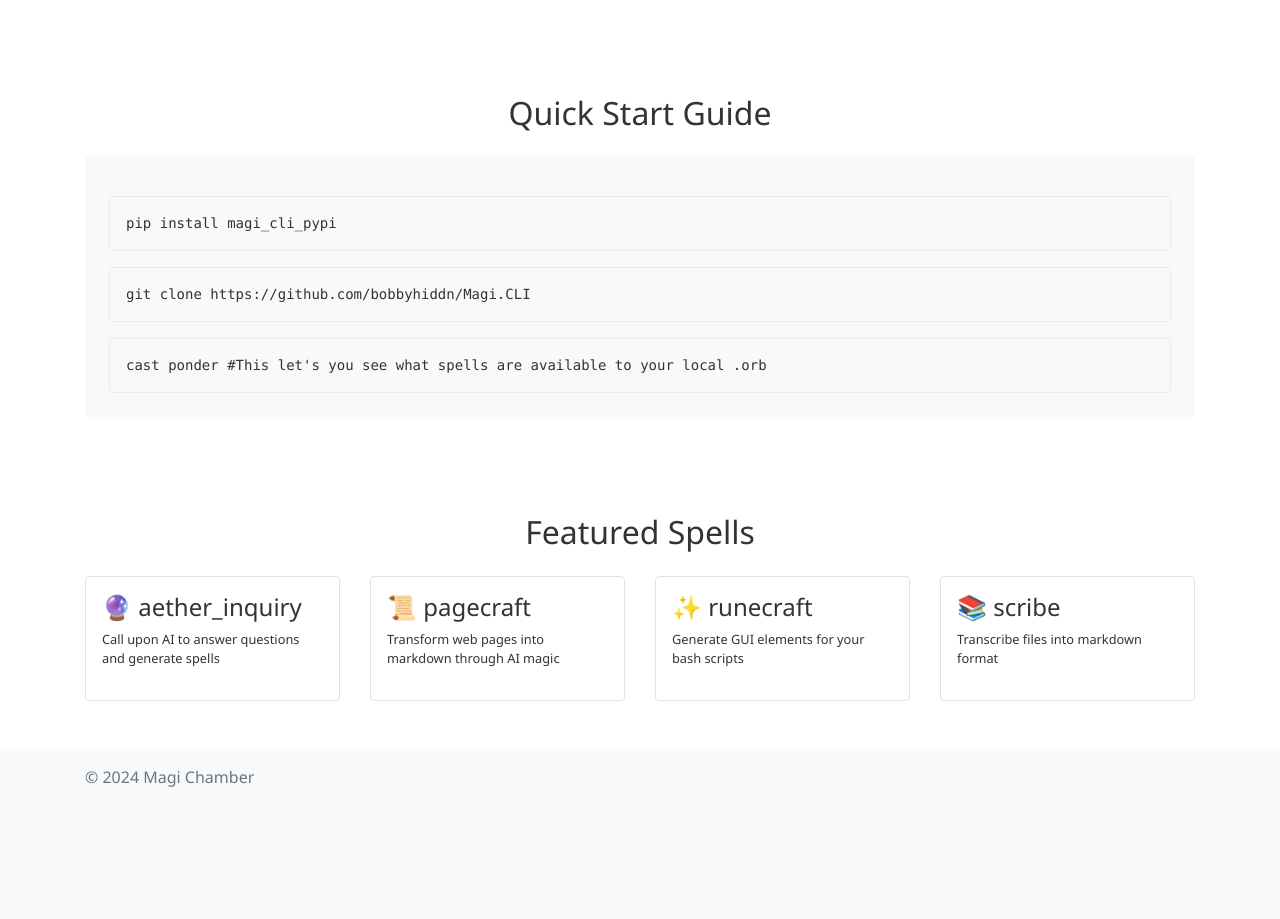
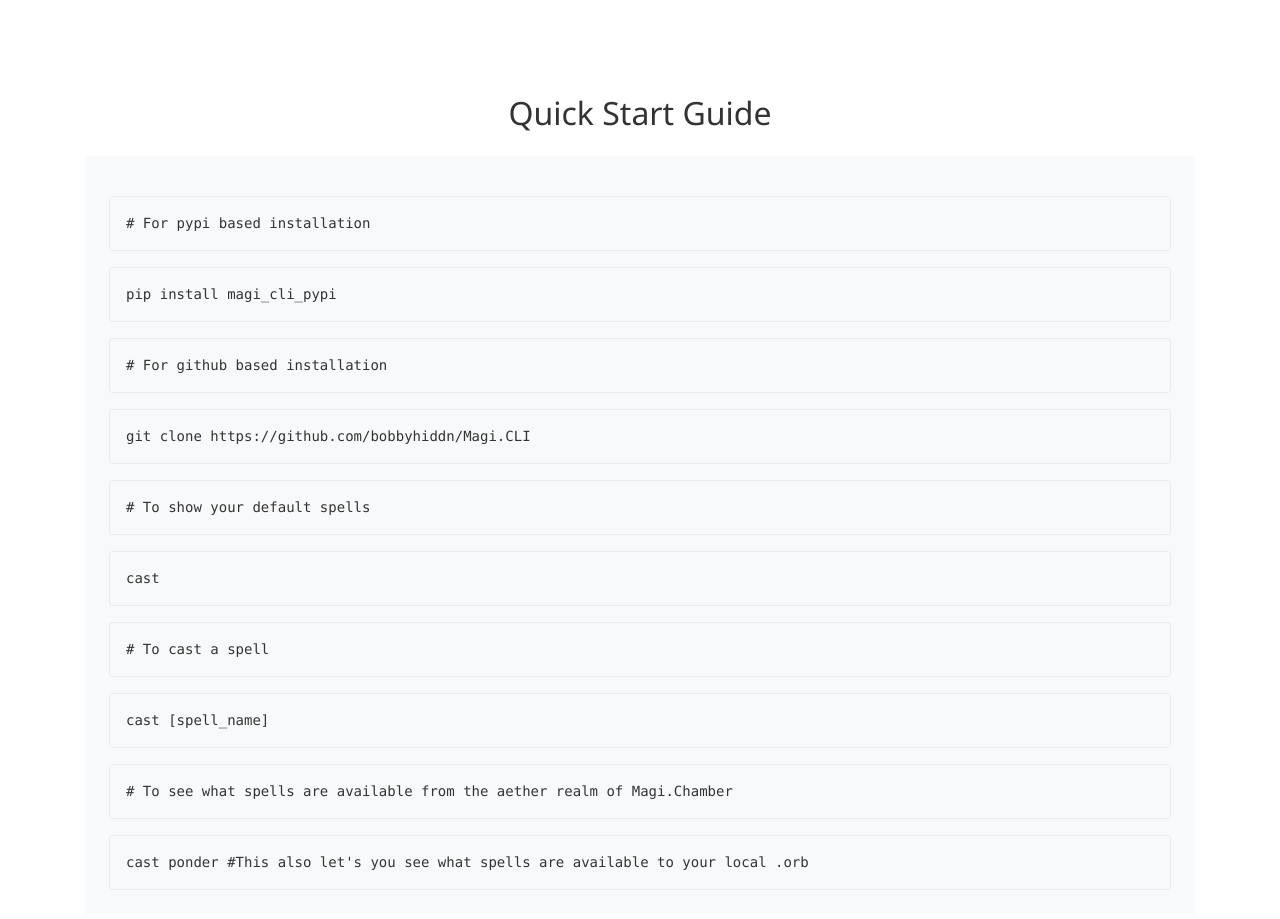
Before and after one commit to bobbyhiddn/Magi.Chamber, a Flask app: page / in a window 1280 px wide. Shown: the part 582-1501 px from the top of the page. Before the commit the page ends 1369 px from the top, so only its background shows below. Run offline with Flask 3, Linux system fonts and the light colour scheme; some libraries are stand-ins or nearby versions.

Commit message:
better quick start

```diff
--- a/src/chamber/templates/index.html
+++ b/src/chamber/templates/index.html
@@ -40,12 +40,20 @@
     </div>
 </div>
 
+
 <div id="quick-start" class="quick-start-section py-5">
     <h2 class="text-center mb-4">Quick Start Guide</h2>
     <div class="code-block bg-light p-4 rounded">
+        <pre class="mb-2"><code># For pypi based installation</code></pre>
         <pre class="mb-2"><code>pip install magi_cli_pypi</code></pre>
+        <pre class="mb-2"><code># For github based installation</code></pre>
         <pre class="mb-2"><code>git clone https://github.com/bobbyhiddn/Magi.CLI</code></pre>
-        <pre class="mb-0"><code>cast ponder #This let's you see what spells are available to your local .orb</code></pre>
+        <pre class="mb-2"><code># To show your default spells</code></pre>
+        <pre class="mb-2"><code>cast</code></pre>
+        <pre class="mb-2"><code># To cast a spell</code></pre>
+        <pre class="mb-2"><code>cast [spell_name]</code></pre>
+        <pre class="mb-2"><code># To see what spells are available from the aether realm of Magi.Chamber</code></pre>
+        <pre class="mb-0"><code>cast ponder #This also let's you see what spells are available to your local .orb</code></pre>
     </div>
 </div>
 
```
